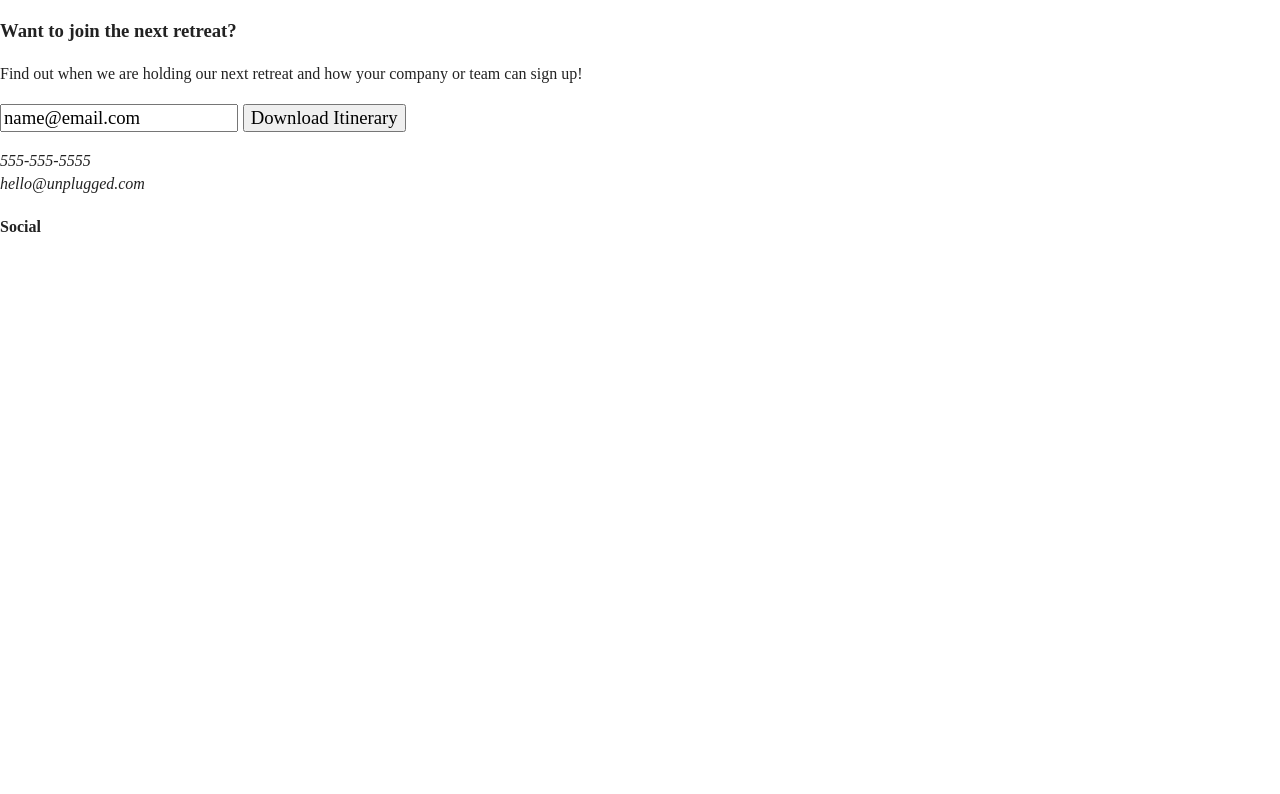
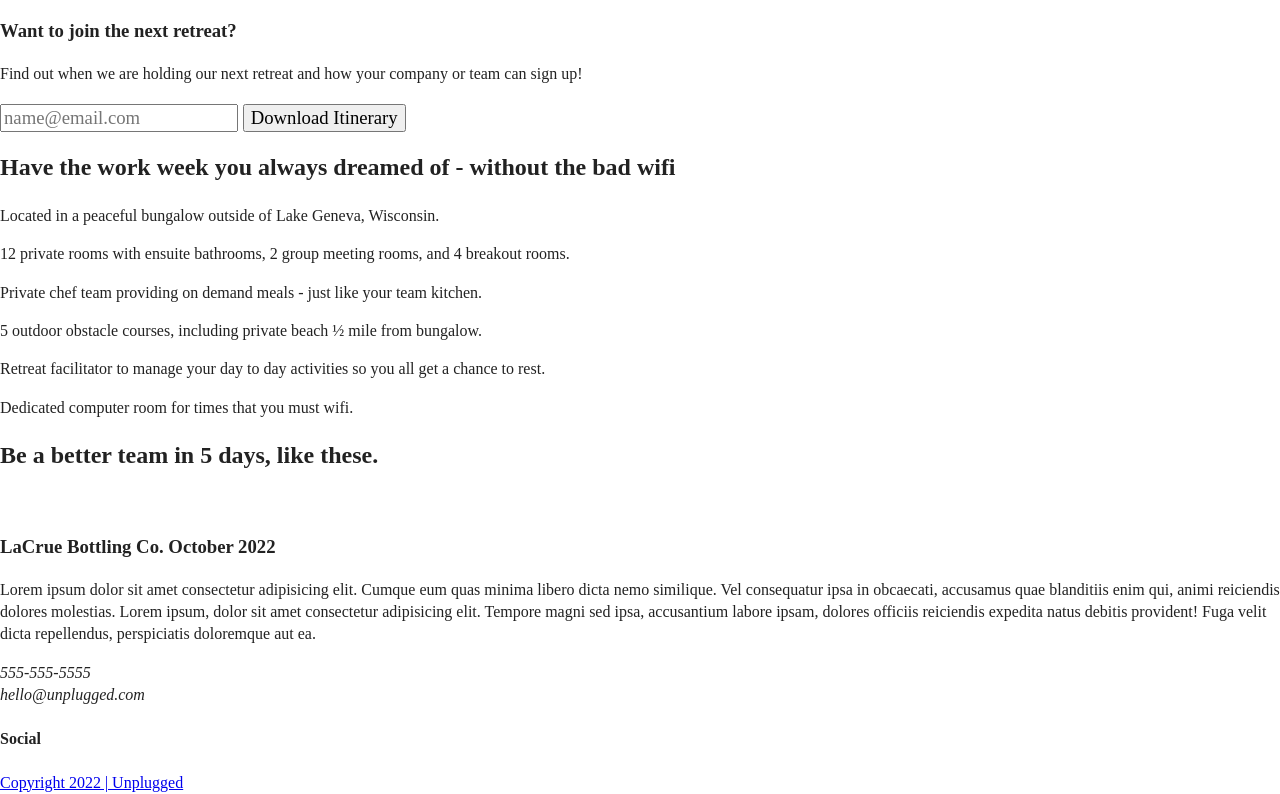
Before and after one commit to itisbunmioke/206-project, a website: page about/index.html in a window 1280 px wide. Shown: the part 154-948 px from the top of the page. Before the commit the page ends 800 px from the top, so only its background shows below. Drawn offline with Linux system fonts and the light colour scheme.

Commit message:
Completed homepage HTML

```diff
--- a/about/index.html
+++ b/about/index.html
@@ -52,11 +52,55 @@
         </div>
         <div class="form">
           <h3 class="Find out more">
-            <input type="text" name="name" value="name@email.com">
+            <input type="text" name="name" value="" placeholder="name@email.com">
             <input type="button" name="name" value="Download Itinerary">
           </h3>
         </div>
       </aside>
+
+      <section class="features">
+        <div class="content-wrapper">
+
+            <h2>Have the work week you always dreamed of - without the bad wifi</h2>
+            <div class="features-items">
+              <article>
+                <p class="fontawesome-icon"></p>
+                <p class="features-item-description">Located in a peaceful bungalow outside of Lake Geneva, Wisconsin.</p>
+              </article>
+              <p class="fontawesome-icon"></p>
+              <p class="features-item-description">12 private rooms with ensuite bathrooms, 2 group meeting rooms, and 4 breakout rooms.</p>
+              <article>
+                <p class="fontawesome-icon"></p>
+                <p class="features-item-description">Private chef team providing on demand meals - just like your team kitchen.</p>
+              </article>
+              <article>
+                <p class="fontawesome-icon"></p>
+                <p class="features-item-description">5 outdoor obstacle courses, including private beach &#189  mile from bungalow.</p>
+              </article>
+              <article>
+                <p class="fontawesome-icon"></p>
+                <p class="features-item-description">Retreat facilitator to manage your day to day activities so you all get a chance to rest.</p>
+              </article>
+              <article>
+                <p class="fontawesome-icon"></p>
+                <p class="features-item-description">Dedicated computer room for times that you must wifi.</p>
+              </article>
+            </div>
+        </div>
+      </section>
+      <section class="reviews">
+        <div class="content-wrapper">
+  <article>
+    <h2>Be a better team in 5 days, like these.</h2>
+    <img src="#" alt="">
+  </article>
+            <div>
+    <h3>LaCrue Bottling Co. October 2022</h3>
+    <p>Lorem ipsum dolor sit amet consectetur adipisicing elit. Cumque eum quas minima libero dicta nemo similique. Vel consequatur ipsa in obcaecati, accusamus quae blanditiis enim qui, animi reiciendis dolores molestias. Lorem ipsum, dolor sit amet consectetur adipisicing elit. Tempore magni sed ipsa, accusantium labore ipsam, dolores officiis reiciendis expedita natus debitis provident! Fuga velit dicta repellendus, perspiciatis doloremque aut ea.</p>
+  </div>
+  </div>
+</section>
+
     </main>
     <footer>
       <div class="content-wrapper">
@@ -70,7 +114,7 @@
               </address>
             </div>
           </div>
-          <div class="social-links">
+          <div class="social">
             <h4>Social</h4>
             <div class="social-icons">
               <p><a href="https://www.facebook.com/yoursite" target="_blank"></a></p>
@@ -80,7 +124,9 @@
 
           </div>
         </div>
-      </div>
+        <div class="copyright">
+          Copyright 2022 | Unplugged
+        </div>
     </footer>
     <script src="../js/vendor/modernizr-3.11.2.min.js"></script>
     <script src="../js/plugins.js"></script>
```
